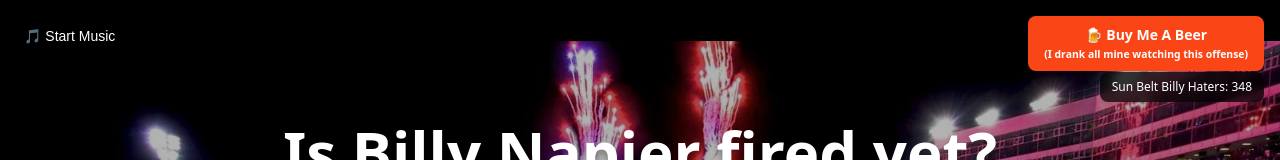
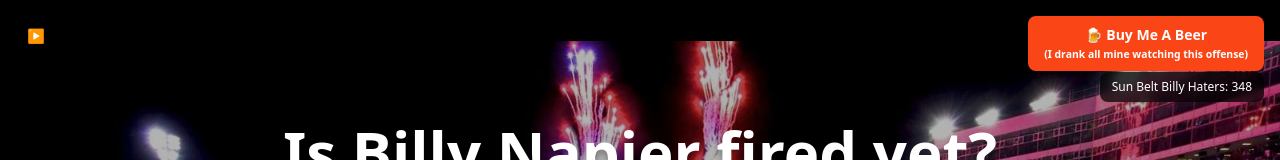
Before and after one commit to maxeatssnacks/isbillynapierfired, a React (Vite) app: page / in a window 1280 px wide. Shown: the top 160 px of the page. Built offline with nearby package versions, Linux system fonts and the light colour scheme; no server answers.

Commit message:
Change Start Music button back to simple play button
- Replaced '🎵 Start Music' with simple '▶️' play button
- Consistent with not-fired state button style
- Still starts at 9 seconds for fired state

```diff
--- a/src/components/AudioPlayer.jsx
+++ b/src/components/AudioPlayer.jsx
@@ -109,9 +109,9 @@ function AudioPlayer({ isFired }) {
                     <button
                         className="audio-button play"
                         onClick={handleUserInteraction}
-                        title={isFired ? "Click to start music at 9 seconds" : "Click to enable audio"}
+                        title="Click to enable audio"
                     >
-                        {isFired ? "🎵 Start Music" : "▶️"}
+                        ▶️
                     </button>
                 ) : (
                     <button
```
